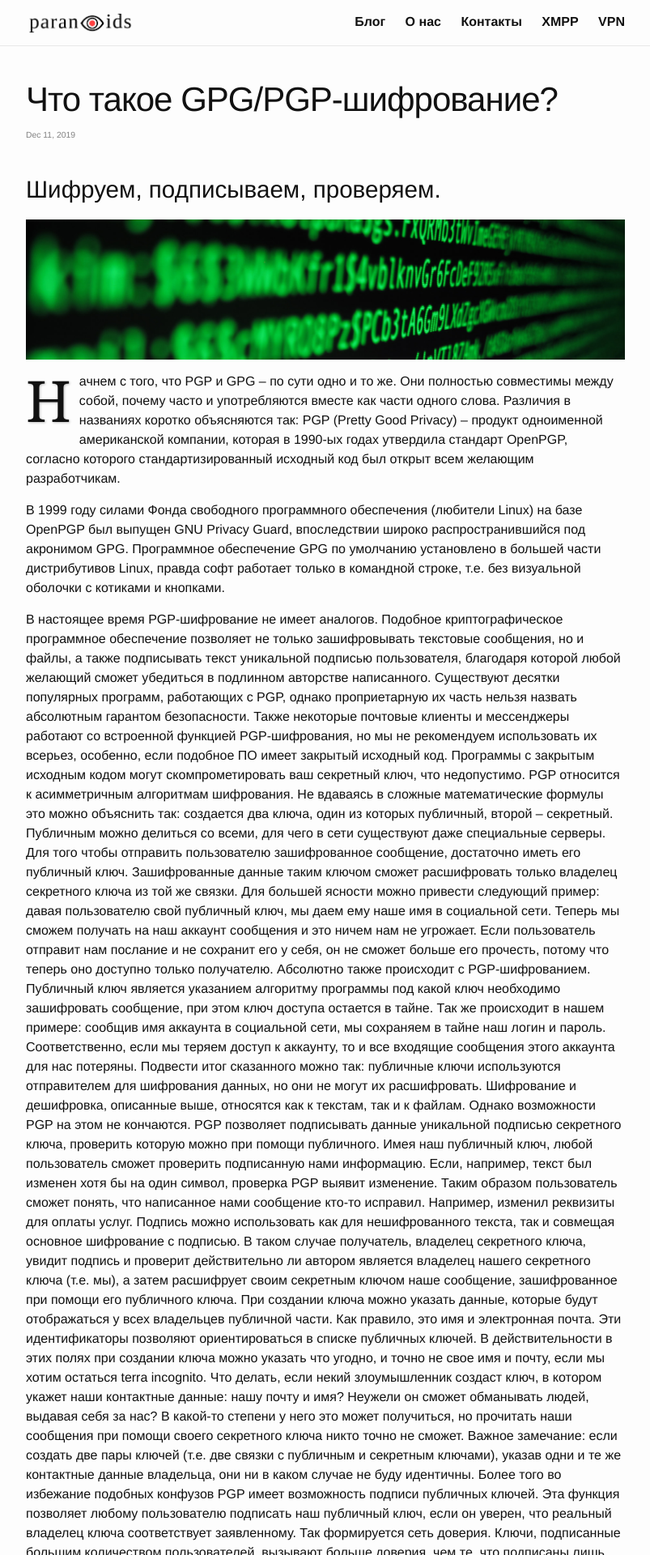
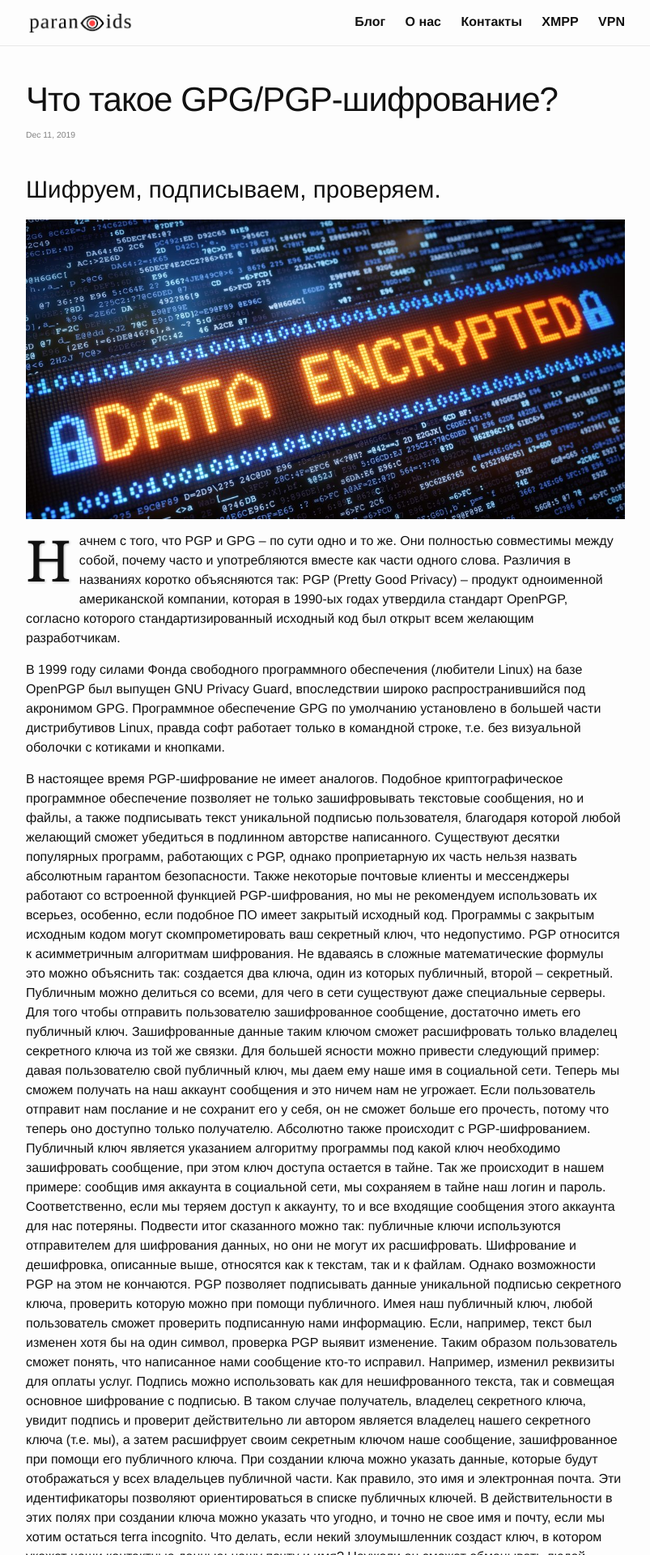
Before and after one commit to 2b7E1n6D0e5R7/2b7E1n6D0e5R7.github.io, a Jekyll site: the page built from _posts/2019-12-11-what-is-gpg-pgp-encryption.md, in a window 1280 px wide. Shown: the top 1920 px of the page at 81% size, without its empty margins (238-1041 px from the left). Built offline with Jekyll 4.4.1, drawn with Linux system fonts in a browser that asks for light colours.

Commit message:
Update 2019-12-11-what-is-gpg-pgp-encryption.md

```diff
--- a/_posts/2019-12-11-what-is-gpg-pgp-encryption.md
+++ b/_posts/2019-12-11-what-is-gpg-pgp-encryption.md
@@ -5,7 +5,7 @@ tags: шифрование общение PGP GPG
 ---
 ## Шифруем, подписываем, проверяем.
 
-![encryption](/images/encryption_pgp.png)
+![encryption](/images/data-encryption.jpg)
 
 <b class="bukvica">Н</b>ачнем с того, что PGP и GPG – по сути одно и то же. Они полностью совместимы между собой, почему часто и употребляются вместе как части одного слова. Различия в названиях коротко объясняются так: PGP (Pretty Good Privacy) – продукт одноименной американской компании, которая в 1990-ых годах утвердила стандарт OpenPGP, согласно которого стандартизированный исходный код был открыт всем желающим разработчикам.
 
```
